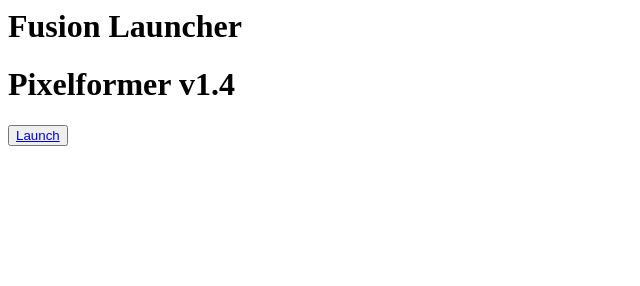
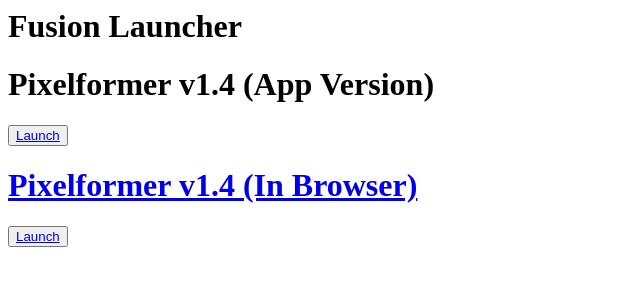
Before and after one commit to FlakePixel/pixelationgames, a plain HTML site: page index.html in a window 1280 px wide. Shown: the whole page, without its empty margins (0-640 px from the left). Drawn offline with Linux system fonts and the light colour scheme.

Commit message:
Update index.html

```diff
--- a/index.html
+++ b/index.html
@@ -1,3 +1,4 @@
 <h1>Fusion Launcher</h1>
 
-<h1>Pixelformer v1.4</h1><button><a href=https://pixelationgame.github.io/launcher/pixelformer.html>Launch</button>
+<h1>Pixelformer v1.4 (App Version)</h1><button><a href=https://drive.google.com/drive/u/1/folders/1PbDtZFntHDUiS-HScD_oOwPcUZKdUQbF>Launch</button>
+<h1>Pixelformer v1.4 (In Browser)</h1><button><a href=https://pixelationgame.github.io/launcher/pixelformer.html>Launch</button>
```
